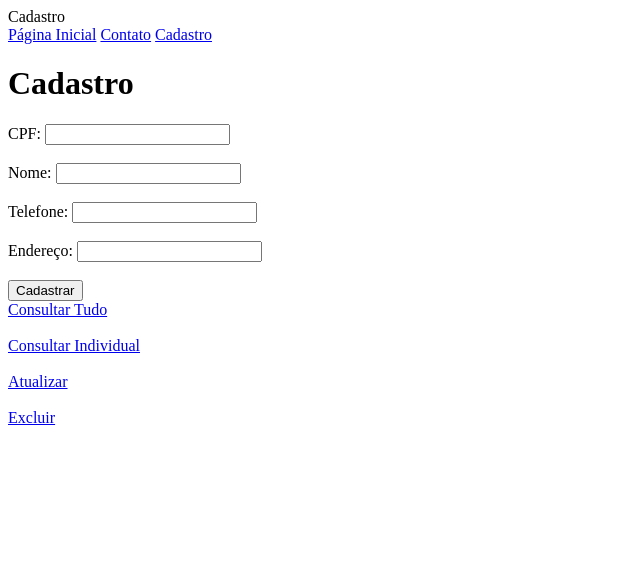
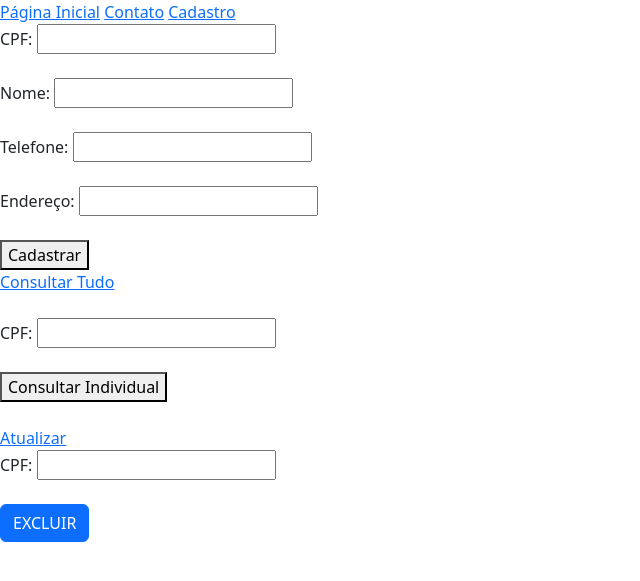
Before and after one commit to giovannasgracce/frask_python, a Flask app: page /cadastro in a window 1280 px wide. Shown: the top 581 px of the page, without its empty margins (0-640 px from the left). Run offline with Flask 3, Linux system fonts and the light colour scheme.

Commit message:
primeiro commit

```diff
--- a/app/routes.py
+++ b/app/routes.py
@@ -3,7 +3,7 @@ from flask import render_template
 from flask import request
 import requests
 import json
-link = "https://flasktintgiovanna-default-rtdb.firebaseio.com/"
+link = "https://flasktintgiovanna-default-rtdb.firebaseio.com"
 
 @app.route('/')
 @app.route('/index')
@@ -30,43 +30,60 @@ def cadastrarUsuario():
         return 'Cadastrado com sucesso!'
     except Exception as e:
         return f'Ocorreu um erro\n +{e}'
+
 @app.route('/listar')
 def listarTudo():
     try:
         requisicao = requests.get(f'{link}/cadastro/.json')
         dicionario = requisicao.json()
         return dicionario
+    except Exception as e:
+        return f'Algo deu errado\n +{e}'
 
+
+@app.route('/listarIndividual', methods=['POST'])
+def listarIndividual(cpf):
+    try:
+        requesicao = requests.get(f'{link}/cadastro/.json')
+        dicionario = requesicao.json()
+        for codigo in dicionario:
+            chave = dicionario[codigo]['cpf']
+            if chave == cpf:
+                idCadastro = codigo
+                return idCadastro
+    except Exception as e:
+        return f'Algo deu errado\n {e}'
+
+@app.route('/atualizar')
+def atualizar():
+    return render_template('/cadastroAtualizar.html', titulo="Atualizar")
+
+@app.route('/cadastroAtualizar', methods=['POST'])
+def atualizarCadastro():
+    try:
+        cpf = request.form.get("cpfAtualizar")
+        nome = request.form.get("nome")
+        telefone = request.form.get("telefone")
+        endereco = request.form.get("endereco")
+
+        dados = {"nome": nome, "telefone": telefone, "endereco": endereco}
+        idCadastro = listarIndividual(cpf)
+        requisicao = requests.patch(f'{link}/cadastro/{idCadastro}/.json', data = json.dumps(dados))
+        return render_template('cadastroAtualizar.html', titulo="Atualizar cadastro")
     except Exception as e:
         return f'Ocorreu um erro\n {e}'
 
-@app.route('/listarIndividual')
-def listarIndividual():
-    try:
-        requisicao = requests.get(f'{link}/cadastro/.json')#solicita dado
-        dicionario = requisicao.json()
-        idCadastro = "" #coletar o id
-        for codigo in dicionario:
-            chave  = dicionario[codigo]['cpf']
-            if chave == '15224556':
-                idCadastro = codigo
-                return idCadastro
-    except Exception as e:
-        return f'Ocorreu um erro\n {e}'
 
-@app.route('/atualizar')
-def atualizar():
-    try:
-       dados = {"nome":"joão"}
-       requisicao = requests.patch(f'{link}/cadastro/-O8mmJGFyi2rbMAU_oR_/.json', data=json.dumps(dados))
-       return "Atualizado com sucesso !"
-    except Exception as e:
-        return f'Ocorreu um erro\n {e}'
+
+
 
 @app.route('/excluir')
 def excluir():
     try:
-       requisicao = requests.delete(f'{link}/cadastro/-O8mmJGFyi2rbMAU_oR_/.json')
-       return "Excluido com sucesso !"
+        requisicao = requests.get(f'{link}/cadastro/.json')  # solicita dado
+        cpf = request.form.get("cpfExcluir")
+        idCadastro = listarIndividual(cpf)
+        requisicao = requests.delete(f'{link}/cadastro/{idCadastro}/.json')
+        return "Excluido com sucesso !"
     except Exception as e:
-        return f'Ocorreu um erro\n {e}'
+         return f'Ocorreu um erro\n {e}'
--- a/app/templates/base.html
+++ b/app/templates/base.html
@@ -2,9 +2,9 @@
 <html lang="pt-BR">
 <head>
     <meta charset="UTF-8">
-    <script src="https://cdn.jsdelivr.net/npm/@popperjs/core@2.11.8/dist/umd/popper.min.js" integrity="sha384-I7E8VVD/ismYTF4hNIPjVp/Zjvgyol6VFvRkX/vR+Vc4jQkC+hVqc2pM8ODewa9r" crossorigin="anonymous"></script>
-    <script src="https://cdn.jsdelivr.net/npm/bootstrap@5.3.3/dist/js/bootstrap.min.js" integrity="sha384-0pUGZvbkm6XF6gxjEnlmuGrJXVbNuzT9qBBavbLwCsOGabYfZo0T0to5eqruptLy" crossorigin="anonymous"></script>
-    <link rel="stylesheet" type="text/css" herf="{{url_for('static',filename='estilo.css')}}"
+    <link href="https://cdn.jsdelivr.net/npm/bootstrap@5.3.3/dist/css/bootstrap.min.css" rel="stylesheet" integrity="sha384-QWTKZyjpPEjISv5WaRU9OFeRpok6YctnYmDr5pNlyT2bRjXh0JMhjY6hW+ALEwIH" crossorigin="anonymous">
+    <script src="https://cdn.jsdelivr.net/npm/bootstrap@5.3.3/dist/js/bootstrap.bundle.min.js" integrity="sha384-YvpcrYf0tY3lHB60NNkmXc5s9fDVZLESaAA55NDzOxhy9GkcIdslK1eN7N6jIeHz" crossorigin="anonymous"></script>
+    <!--<link rel="stylesheet" type="text/css" href="{{url_for('static',filename='estilo.css')}}">-->
     <title>{{titulo}}</title>
 </head>
 <body>
@@ -13,8 +13,6 @@
          <a href="/contato">Contato</a>
          <a href="/cadastro">Cadastro</a>
      </nav>
-     <h1>{{titulo}}</h1>
-
      {% block conteudo %}
      {% endblock  %}
 </body>
--- a/app/templates/cadastro.html
+++ b/app/templates/cadastro.html
@@ -1,4 +1,4 @@
-{% extends 'base.html'%}
+{% extends 'base.html' %}
 {% block conteudo %}
   <form action="/cadastrarUsuario" method="POST">
     <label>CPF: </label>
@@ -7,18 +7,49 @@
     <label>Nome: </label>
     <input type="text" name="nome" id="nome"/><br><br>
 
-    <label>Telefone: </label>
+     <label>Telefone: </label>
     <input type="text" name="telefone" id="telefone"/><br><br>
 
-    <label>Endereço: </label>
+     <label>Endereço: </label>
     <input type="text" name="endereco" id="endereco"/><br><br>
 
     <button>Cadastrar</button>
+
   </form>
+
   <a href="/listar">Consultar Tudo</a><br><br>
-  <a href="/listarIndividual">Consultar Individual</a><br><br>
-  <a href="/atualizar">Atualizar</a><br><br>
-  <a href="/excluir">Excluir</a><br><br>
+
+  <form action="/listarIndividual" method="POST">
+    <label>CPF: </label>
+    <input type="text" name="cpfConsulta" id="cpf1"/><br><br>
+    <button>Consultar Individual</button><br><br>
+  </form>
 
 
+  <a href="atualizar">Atualizar</a>
+
+  <form action="/excluir" method="POST">
+      <label>CPF: </label>
+      <input type="text" name="cpfExcluir" id="cpf3"/><br><br>
+    <!-- Button trigger modal -->
+  <button type="button" class="btn btn-primary" data-bs-toggle="modal" data-bs-target="#exampleModal">
+   EXCLUIR
+  </button>
+
+
+  <!-- Modal -->
+  <div class="modal fade" id="exampleModal" tabindex="-1" aria-labelledby="exampleModalLabel" aria-hidden="true">
+    <div class="modal-dialog">
+      <div class="modal-content">
+        <div class="modal-header">
+          <h1 class="modal-title fs-5" id="exampleModalLabel">EXCLUIDO COM SUCESSO</h1>
+          <button type="button" class="btn-close" data-bs-dismiss="modal" aria-label="Close"></button>
+        </div>
+        <div class="modal-footer">
+          <button type="button" class="btn btn-primary" data-bs-dismiss="modal">ok</button>
+        </div>
+      </div>
+    </div>
+  </div>
+  </form>
 {% endblock %}
--- a/app/templates/contato.html
+++ b/app/templates/contato.html
@@ -1,4 +1,4 @@
-{% extends 'base.html'%}
+{% extends 'base.html' %}
 {% block conteudo %}
   <h1>Todos os contato</h1>
 
--- a/app/templates/index.html
+++ b/app/templates/index.html
@@ -1,6 +1,6 @@
 {% extends 'base.html' %}
 {% block conteudo %}
-  <h1>Página Inicial</h1>
+
 
 
 {% endblock %}
```
Also changed, not shown: app/templates/cadastroAtualizar.html (added, +36 -0 lines), app/templates/excluir.html (added, +10 -0 lines).
